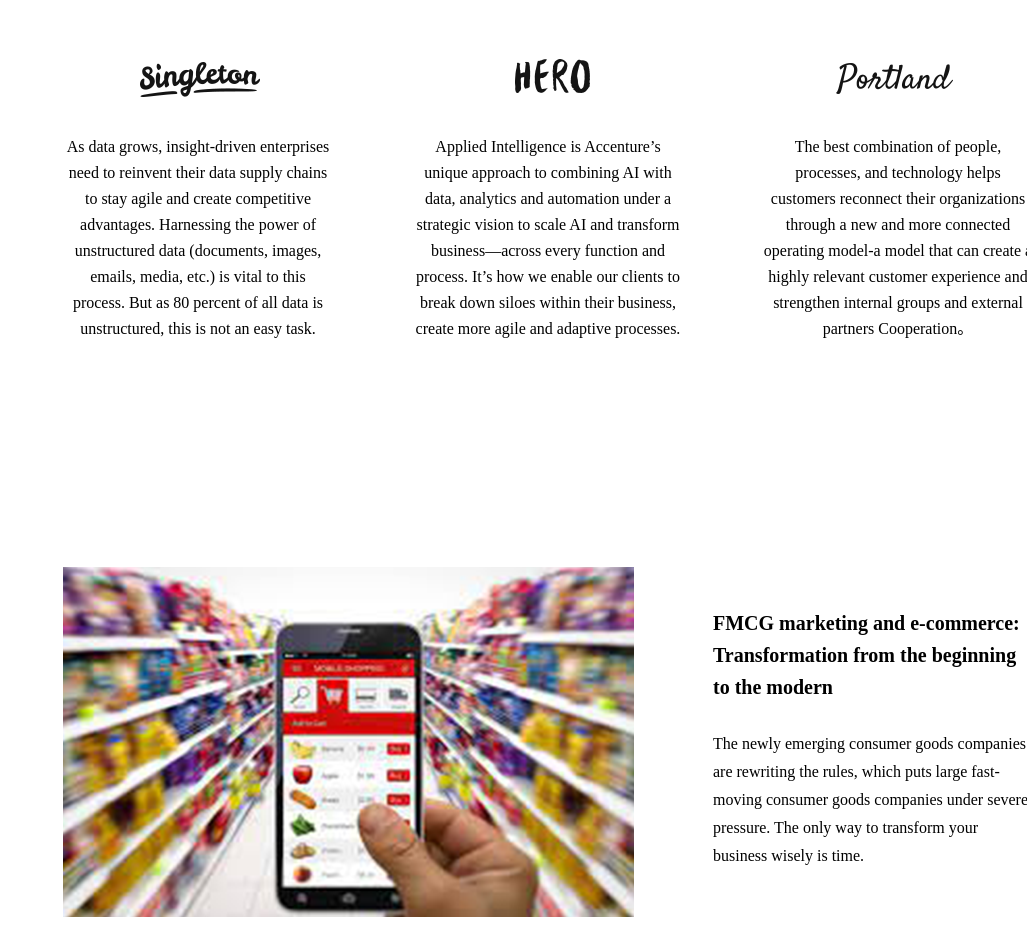
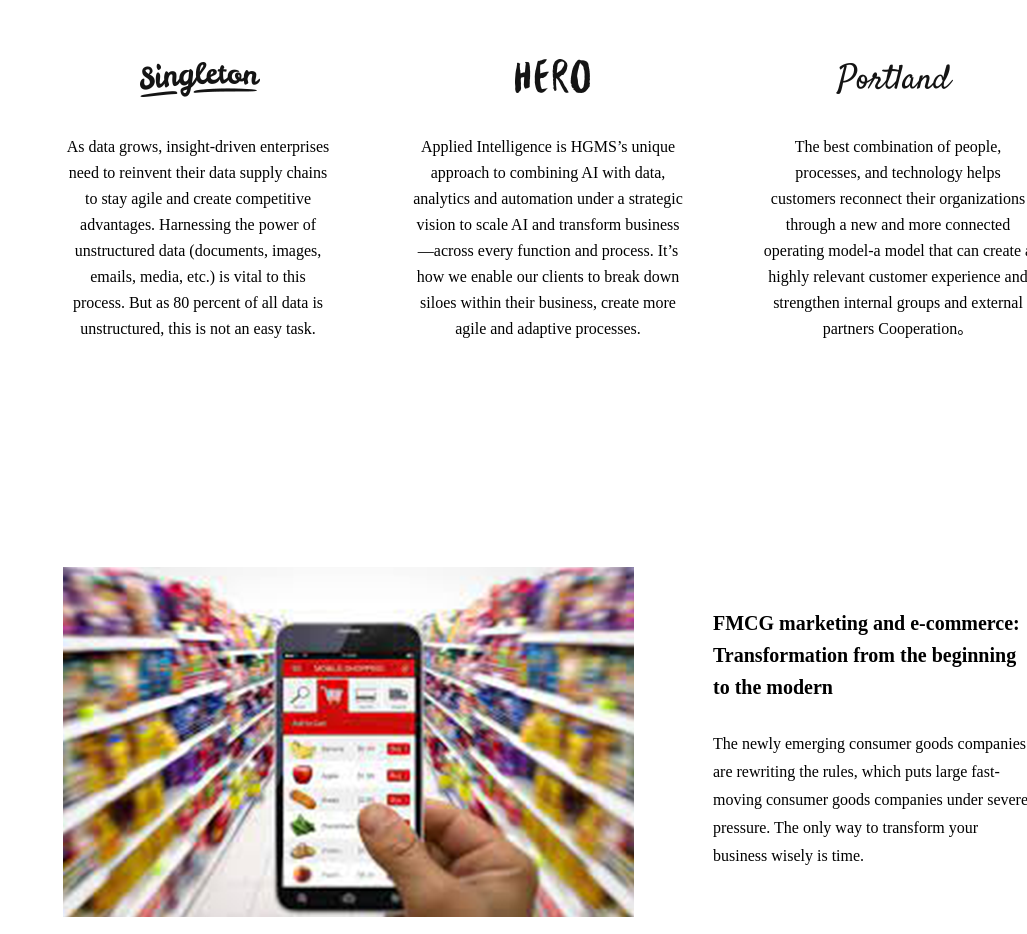
Before and after one commit to Yuting-M/HGMS, a plain HTML site: page HGMS/index.html in a window 1280 px wide. Shown: the part 2580-3514 px from the top of the page, without its empty margins (253-1280 px from the left). Drawn offline with Linux system fonts and the light colour scheme.

Commit message:
Update index.html

```diff
--- a/HGMS/index.html
+++ b/HGMS/index.html
@@ -108,7 +108,7 @@ span {
     </div>
     <div class="w1">
       <img src="img/29.png" alt="">
-      <p>Applied Intelligence is Accenture’s unique approach to combining AI with data, analytics and automation under a strategic vision to scale AI and transform business—across every function and process. It’s how we enable our clients to break down siloes within their business, create more agile and adaptive processes.
+      <p>Applied Intelligence is HGMS’s unique approach to combining AI with data, analytics and automation under a strategic vision to scale AI and transform business—across every function and process. It’s how we enable our clients to break down siloes within their business, create more agile and adaptive processes.
       </p>
     </div>
     <div class="w1">
```
